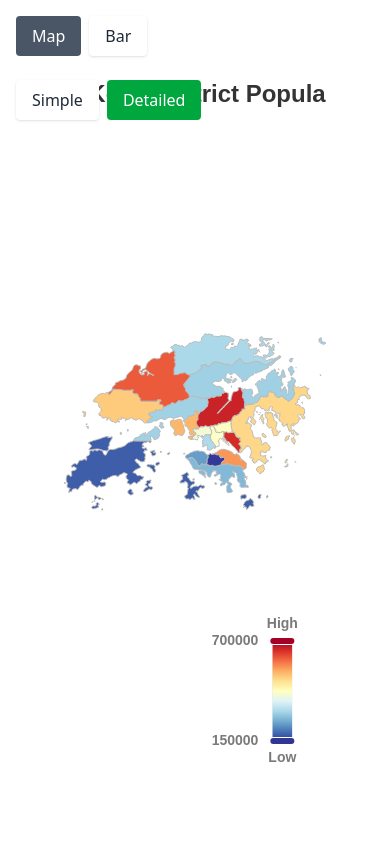
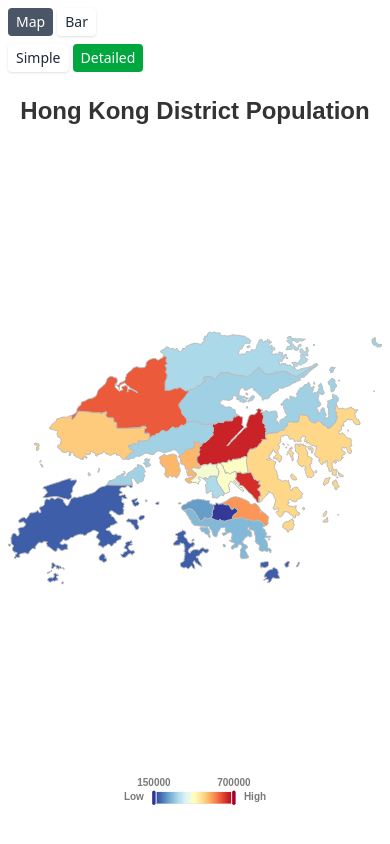
Before and after one commit to yves-cheung/page-presentation-demo, a Next.js app: page /map in a window 390 px wide. Built offline with nearby package versions, Linux system fonts and the light colour scheme.

Commit message:
mobile responsive

```diff
--- a/src/app/map/page.tsx
+++ b/src/app/map/page.tsx
@@ -4,6 +4,7 @@ import React, { useEffect, useRef, useState } from "react";
 import * as echarts from "echarts";
 import hkJson from "../data/geo_hk.json";
 import hkJsonSimple from "../data/geo_hk_simple.json";
+import { analyseComplexValue } from "framer-motion";
 
 export default function MapPage() {
   const [viewMode, setViewMode] = useState<"map" | "bar">("map");
@@ -12,6 +13,7 @@ export default function MapPage() {
   );
   const [selectedDistrict, setSelectedDistrict] = useState<string | null>(null);
   const [showLabel, setShowLabel] = useState(false);
+  const [isMobile, setIsMobile] = useState(false);
   const chartRef = useRef<HTMLDivElement>(null);
   const chartInstance = useRef<echarts.ECharts | null>(null);
 
@@ -54,6 +56,18 @@ export default function MapPage() {
     return a.value - b.value;
   });
 
+  // Check if mobile on mount and resize
+  useEffect(() => {
+    const checkMobile = () => {
+      setIsMobile(window.innerWidth < 768); // 768px is the 'md' breakpoint
+    };
+
+    checkMobile();
+    window.addEventListener('resize', checkMobile);
+
+    return () => window.removeEventListener('resize', checkMobile);
+  }, []);
+
   const mapOption = {
     title: {
       text: selectedDistrict
@@ -86,15 +100,16 @@ export default function MapPage() {
     },
     visualMap: {
       show: !selectedDistrict,
-      //   orient: "horizontal",
-      right: "5%",
-      bottom: "0%",
-      //   itemWidth: 200,
-      itemHeight: 100,
-      //   align: "bottom",
+      orient: isMobile ? "horizontal" : "vertical",
+      left: isMobile ? "center" : undefined,
+      right: isMobile ? undefined : "5%",
+      bottom: isMobile ? "2%" : undefined,
+      top: isMobile ? undefined : "center",
+      itemWidth: isMobile ? 12 : 20,
+      itemHeight: isMobile ? 80 : 200,
       textStyle: {
         color: "#7a7a7aff",
-        fontSize: 14,
+        fontSize: isMobile ? 10 : 14,
         fontWeight: "bold",
       },
       min: 150000,
@@ -158,7 +173,7 @@ export default function MapPage() {
       left: "center",
       top: "2%",
       textStyle: {
-        fontSize: 24,
+        fontSize: isMobile ? 16 : 20,
         fontWeight: "bold",
         color: "#333",
       },
@@ -170,40 +185,59 @@ export default function MapPage() {
       },
       formatter: function (params: any) {
         const param = params[0];
-        return `Population: ${param.value.toLocaleString()}`;
+        return `${param.name}<br/>Population: ${param.value.toLocaleString()}`;
       },
       backgroundColor: "rgba(50, 50, 50, 0.9)",
       borderColor: "#333",
       borderWidth: 1,
       textStyle: {
         color: "#fff",
-        fontSize: 14,
+        fontSize: isMobile ? 12 : 14,
         fontWeight: "bold",
       },
     },
+    grid: {
+      left: isMobile ? "20%" : "15%",
+      right: isMobile ? "5%" : "5%",
+      top: isMobile ? "12%" : "15%",
+      bottom: isMobile ? "8%" : "5%",
+      containLabel: true,
+    },
     xAxis: {
       type: "value",
-      name: "Population",
+    //   name: isMobile ? "" : "Population",
       nameLocation: "middle",
-      nameGap: 30,
+      nameGap: 25,
       nameTextStyle: {
-        fontSize: 14,
+        fontSize: 12,
         fontWeight: "bold",
         color: "#333",
+      },
+      axisLabel: {
+        rotate: isMobile ? 45 : 0,
+        fontSize: isMobile ? 9 : 11,
+        interval: isMobile ? 'auto' : 0,
+        formatter: function(value: number) {
+          if (isMobile) {
+            return (value / 1000).toFixed(0) + 'k';
+          }
+          return value.toLocaleString();
+        }
       },
     },
     yAxis: {
       type: "category",
-      name: "District",
+    //   name: isMobile ? "" : "District",
       nameLocation: "middle",
-      nameGap: 100,
+      nameGap: isMobile ? 50 : 60,
       nameTextStyle: {
-        fontSize: 14,
+        fontSize: 12,
         fontWeight: "bold",
         color: "#333",
       },
       axisLabel: {
-        rotate: 0,
+        rotate: 45,
+        fontSize: isMobile ? 9 : 11,
       },
       data: data.map(function (item) {
         return item.name;
@@ -287,7 +321,7 @@ export default function MapPage() {
       const option = viewMode === "map" ? mapOption : barOption;
       chartInstance.current.setOption(option, true);
     }
-  }, [viewMode, mapOption, barOption, selectedDistrict, showLabel]);
+  }, [viewMode, mapOption, barOption, selectedDistrict, showLabel, isMobile]);
 
   useEffect(() => {
     if (selectedDistrict) {
@@ -325,11 +359,13 @@ export default function MapPage() {
   }, [mapDisplayMode]);
 
   return (
-    <div className="w-full h-screen p-16 relative overflow-hidden">
-      <div className="absolute top-4 left-4 z-10 flex gap-2">
+    <div className="w-full h-screen p-2 sm:p-4 md:p-8 lg:p-16 flex flex-col overflow-hidden">
+      {/* Control Buttons */}
+      <div className="flex flex-col gap-2 mb-2 sm:mb-4">
+        <div className="flex flex-wrap gap-1 sm:gap-2">
           <button
             onClick={() => setViewMode("map")}
-          className={`px-4 py-2 rounded ${
+            className={`px-2 py-1 sm:px-4 sm:py-2 text-sm sm:text-base rounded ${
               viewMode === "map"
                 ? "bg-gray-600 text-white"
                 : "bg-white text-gray-800 shadow"
@@ -339,7 +375,7 @@ export default function MapPage() {
           </button>
           <button
             onClick={() => setViewMode("bar")}
-          className={`px-4 py-2 rounded ${
+            className={`px-2 py-1 sm:px-4 sm:py-2 text-sm sm:text-base rounded ${
               viewMode === "bar"
                 ? "bg-gray-600 text-white"
                 : "bg-white text-gray-800 shadow"
@@ -348,11 +384,12 @@ export default function MapPage() {
             Bar
           </button>
         </div>
+
         {viewMode === "map" && (
-        <div className="absolute top-20 left-4 z-10 flex gap-2">
+          <div className="flex flex-wrap gap-1 sm:gap-2">
             <button
               onClick={() => setMapDisplayMode("simple")}
-            className={`px-4 py-2 rounded ${
+              className={`px-2 py-1 sm:px-4 sm:py-2 text-sm sm:text-base rounded ${
                 mapDisplayMode === "simple"
                   ? "bg-green-600 text-white"
                   : "bg-white text-gray-800 shadow"
@@ -362,7 +399,7 @@ export default function MapPage() {
             </button>
             <button
               onClick={() => setMapDisplayMode("detailed")}
-            className={`px-4 py-2 rounded ${
+              className={`px-2 py-1 sm:px-4 sm:py-2 text-sm sm:text-base rounded ${
                 mapDisplayMode === "detailed"
                   ? "bg-green-600 text-white"
                   : "bg-white text-gray-800 shadow"
@@ -370,21 +407,21 @@ export default function MapPage() {
             >
               Detailed
             </button>
-        </div>
-      )}
 
-      {viewMode === "map" && selectedDistrict && (
-        <div className="absolute top-36 left-4 z-10">
+            {selectedDistrict && (
               <button
                 onClick={() => setSelectedDistrict(null)}
-            className="px-4 py-2 rounded bg-red-900 text-white shadow hover:bg-red-700"
+                className="px-2 py-1 sm:px-4 sm:py-2 text-sm sm:text-base rounded bg-red-900 text-white shadow hover:bg-red-700"
               >
                 View Full Map
               </button>
+            )}
           </div>
         )}
+      </div>
 
-      <div ref={chartRef} className="w-full h-full" />
+      {/* Chart Container */}
+      <div ref={chartRef} className="flex-1 w-full" />
     </div>
   );
 }
```
Lines whose indentation alone changed are shown as unchanged.
